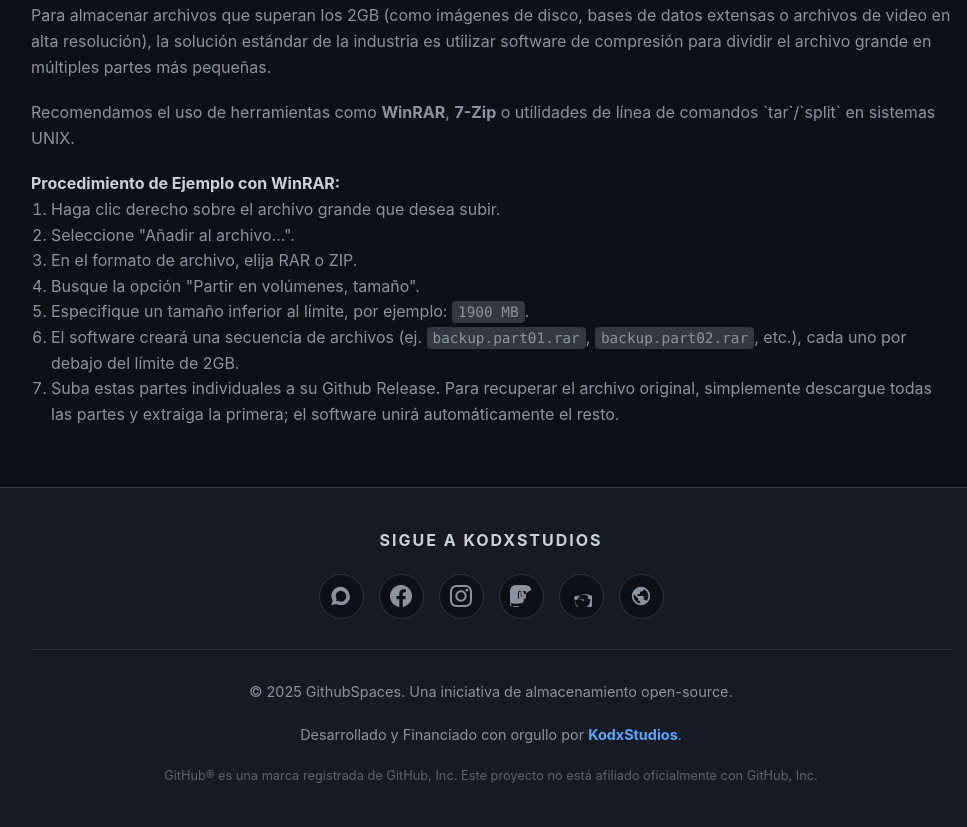
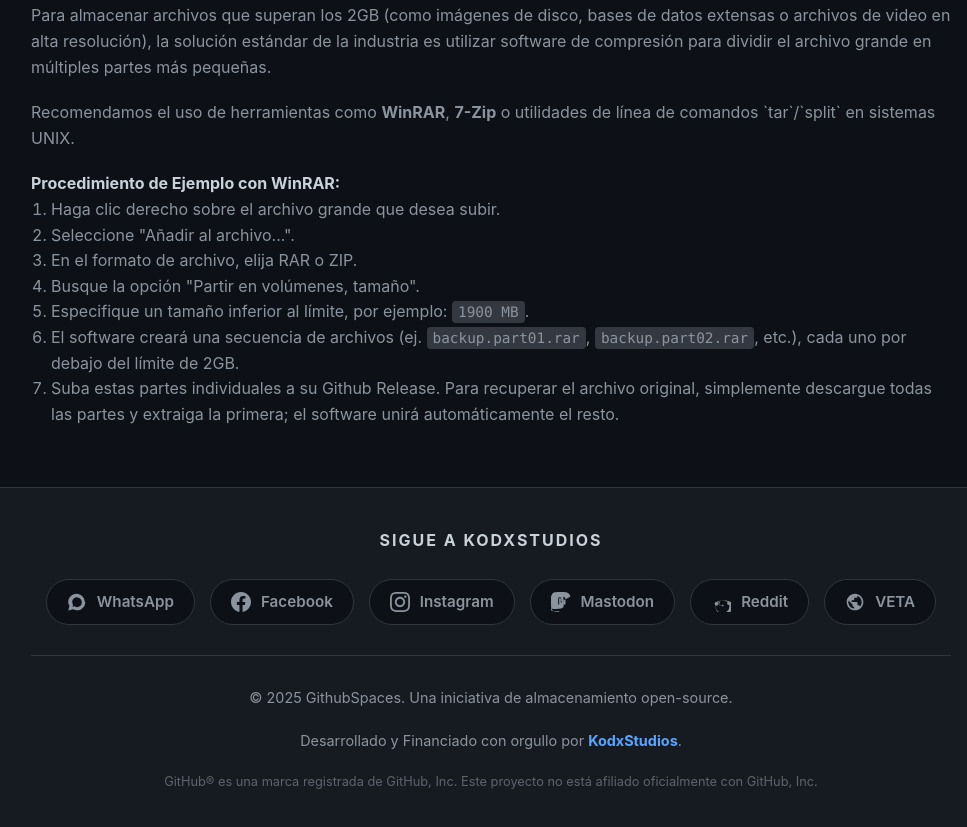
Before and after one commit to tntElite26/githubspaces, a plain HTML site: page index.html in a window 1280 px wide. Shown: the part 3221-4048 px from the top of the page, without its empty margins (149-1116 px from the left). Drawn offline with Linux system fonts and the light colour scheme.

Commit message:
Update index.html

```diff
--- a/index.html
+++ b/index.html
@@ -27,7 +27,7 @@
             --instagram-color: #E4405F;
             --mastodon-color: #6364FF;
             --reddit-color: #FF4500;
-            --veta-color: #00bfa5; /* Color distintivo para VETA */
+            --veta-color: #00bfa5;
         }
 
         /* Reset básico y tipografía */
@@ -195,7 +195,7 @@
             height: 100%;
         }
 
-        /* Footer y Redes Sociales */
+        /* Footer y Redes Sociales - ESTILO PÍLDORA (ICONO + TEXTO) */
         footer {
             background-color: var(--bg-secondary);
             padding: 40px 0;
@@ -214,7 +214,7 @@
             font-size: 1rem;
             text-transform: uppercase;
             letter-spacing: 2px;
-            margin-bottom: 20px;
+            margin-bottom: 25px;
             color: var(--text-primary);
         }
 
@@ -226,38 +226,41 @@
         }
 
         .social-btn {
-            display: flex;
+            display: inline-flex;
             align-items: center;
-            justify-content: center;
-            width: 45px;
-            height: 45px;
+            gap: 10px; /* Espacio entre icono y texto */
+            padding: 10px 20px;
             background-color: var(--bg-primary);
             border: 1px solid var(--border-color);
-            border-radius: 50%;
+            border-radius: 50px; /* Borde redondeado estilo píldora */
             color: var(--text-secondary);
             transition: all 0.3s ease;
             text-decoration: none;
+            font-weight: 600;
+            font-size: 0.95rem;
         }
 
         .social-btn svg {
-            width: 22px;
-            height: 22px;
+            width: 20px;
+            height: 20px;
             fill: currentColor;
+            transition: fill 0.3s ease;
         }
 
-        /* Efectos Hover específicos para cada red */
+        /* Efectos Hover: Color en borde, texto e icono */
         .social-btn:hover {
-            transform: translateY(-5px);
-            border-color: currentColor;
+            transform: translateY(-3px);
+            background-color: rgba(255, 255, 255, 0.05); /* Leve fondo al pasar el mouse */
             box-shadow: 0 5px 15px rgba(0,0,0,0.3);
         }
 
-        .social-btn.whatsapp:hover { color: var(--whatsapp-color); }
-        .social-btn.facebook:hover { color: var(--facebook-color); }
-        .social-btn.instagram:hover { color: var(--instagram-color); }
-        .social-btn.mastodon:hover { color: var(--mastodon-color); }
-        .social-btn.reddit:hover { color: var(--reddit-color); }
-        .social-btn.veta:hover { color: var(--veta-color); }
+        /* Colores específicos por red social */
+        .social-btn.whatsapp:hover { color: var(--whatsapp-color); border-color: var(--whatsapp-color); }
+        .social-btn.facebook:hover { color: var(--facebook-color); border-color: var(--facebook-color); }
+        .social-btn.instagram:hover { color: var(--instagram-color); border-color: var(--instagram-color); }
+        .social-btn.mastodon:hover { color: var(--mastodon-color); border-color: var(--mastodon-color); }
+        .social-btn.reddit:hover { color: var(--reddit-color); border-color: var(--reddit-color); }
+        .social-btn.veta:hover { color: var(--veta-color); border-color: var(--veta-color); }
 
         /* Responsive Media Queries */
         @media (max-width: 768px) {
@@ -274,6 +277,14 @@
                 position: relative;
                 margin-bottom: 10px;
                 top: 0;
+            }
+            /* En móviles, si hay muchos botones, se apilan ordenadamente */
+            .social-links {
+                gap: 10px;
+            }
+            .social-btn {
+                padding: 8px 15px;
+                font-size: 0.9rem;
             }
         }
     </style>
@@ -384,28 +395,34 @@
                 <h4 class="social-title">Sigue a KodxStudios</h4>
                 <div class="social-links">
 
-                    <a href="https://wa.link/kycrce" target="_blank" class="social-btn whatsapp" title="WhatsApp">
+                    <a href="https://wa.link/kycrce" target="_blank" class="social-btn whatsapp">
                         <svg viewBox="0 0 24 24"><path d="M12.031 6.172c-3.181 0-5.767 2.586-5.768 5.766-.001 1.298.38 2.27 1.019 3.287l-.711 2.515 2.505-.661c1.093.811 2.029 1.127 2.954 1.127 3.183 0 5.769-2.586 5.769-5.766 0-3.181-2.585-5.769-5.768-5.769zm9.92 5.766c0 5.484-4.469 9.954-9.921 9.954-1.638 0-3.321-.424-4.896-1.282l-5.632 1.488 1.492-5.467c-1.007-1.748-1.503-3.107-1.503-4.693 0-5.484 4.469-9.953 9.921-9.953 5.452 0 9.921 4.469 9.921 9.953z"/></svg>
+                        <span>WhatsApp</span>
                     </a>
 
-                    <a href="https://www.facebook.com/share/185ek7Kvd4/" target="_blank" class="social-btn facebook" title="Facebook">
+                    <a href="https://www.facebook.com/share/185ek7Kvd4/" target="_blank" class="social-btn facebook">
                         <svg viewBox="0 0 24 24"><path d="M24 12.073c0-6.627-5.373-12-12-12s-12 5.373-12 12c0 5.99 4.388 10.954 10.125 11.854v-8.385H7.078v-3.47h3.047V9.43c0-3.007 1.792-4.669 4.533-4.669 1.312 0 2.686.235 2.686.235v2.953H15.83c-1.491 0-1.956.925-1.956 1.874v2.25h3.328l-.532 3.47h-2.796v8.385C19.612 23.027 24 18.062 24 12.073z"/></svg>
+                        <span>Facebook</span>
                     </a>
 
-                    <a href="https://www.instagram.com/bryancortesz4k?igsh=b2IwMTcwN3kyb21p" target="_blank" class="social-btn instagram" title="Instagram">
+                    <a href="https://www.instagram.com/bryancortesz4k?igsh=b2IwMTcwN3kyb21p" target="_blank" class="social-btn instagram">
                         <svg viewBox="0 0 24 24"><path d="M12 2.163c3.204 0 3.584.012 4.85.07 3.252.148 4.771 1.691 4.919 4.919.058 1.265.069 1.645.069 4.849 0 3.205-.012 3.584-.069 4.849-.149 3.225-1.664 4.771-4.919 4.919-1.266.058-1.644.07-4.85.07-3.204 0-3.584-.012-4.849-.07-3.26-.149-4.771-1.699-4.919-4.92-.058-1.265-.07-1.644-.07-4.849 0-3.204.013-3.583.07-4.849.149-3.227 1.664-4.771 4.919-4.919 1.266-.057 1.645-.069 4.849-.069zm0-2.163c-3.259 0-3.667.014-4.947.072-4.358.2-6.78 2.618-6.98 6.98-.059 1.281-.073 1.689-.073 4.948 0 3.259.014 3.668.072 4.948.2 4.358 2.618 6.78 6.98 6.98 1.281.058 1.689.072 4.948.072 3.259 0 3.668-.014 4.948-.072 4.354-.2 6.782-2.618 6.979-6.98.059-1.28.073-1.689.073-4.948 0-3.259-.014-3.667-.072-4.947-.196-4.354-2.617-6.78-6.979-6.98-1.281-.059-1.69-.073-4.949-.073zm0 5.838c-3.403 0-6.162 2.759-6.162 6.162s2.759 6.163 6.162 6.163 6.162-2.759 6.162-6.163c0-3.403-2.759-6.162-6.162-6.162zm0 10.162c-2.209 0-4-1.79-4-4 0-2.209 1.791-4 4-4s4 1.791 4 4c0 2.21-1.791 4-4 4zm6.406-11.845c-.796 0-1.441.645-1.441 1.44s.645 1.44 1.441 1.44c.795 0 1.439-.645 1.439-1.44s-.644-1.44-1.439-1.44z"/></svg>
+                        <span>Instagram</span>
                     </a>
 
-                    <a href="https://mast.lat/@tntprojects" target="_blank" class="social-btn mastodon" title="Mastodon">
+                    <a href="https://mast.lat/@tntprojects" target="_blank" class="social-btn mastodon">
                         <svg viewBox="0 0 24 24"><path d="M23.268 5.313c-.35-2.578-2.617-4.61-5.304-5.004C17.51.242 15.792 0 11.813 0h-.03c-3.98 0-4.835.242-7.688.309C1.48 1.37.5 3.3.003 6.13c-.004.093-.01.375-.01.528 0 2.91.01 5.82.02 8.73.01 2.33.16 4.67 1.57 6.64 1.83 2.55 4.96 2.37 8.39 1.72l-.12-.8c-2.85.5-5.74.5-8.58-.2-1.3-.3-1.87-1.3-1.95-2.5-.02-.2-.03-.5-.03-.7 2.05.6 4.3.9 6.7.9 2.5 0 4.9-.3 7.2-.9 2.1-.5 2.1-2.9 2.1-5.6 0-3.2 0-3.5-.02-3.6zM10.87 14.9H8.62v-6.5c0-1.46.6-2.2 1.8-2.2 1.24 0 1.84.8 1.84 2.3v3h1.48v-3c0-1.5.6-2.3 1.84-2.3 1.2 0 1.8.74 1.8 2.2v6.5h-2.25v-6.3c0-.85-.3-1.28-.9-1.28-.66 0-1 .43-1 1.28v4h-1.5v-4c0-.85-.34-1.28-1-1.28-.6 0-.93.43-.93 1.28v6.3z"/></svg>
+                        <span>Mastodon</span>
                     </a>
 
-                    <a href="https://www.reddit.com/u/tntprojects/s/Jmp26nr2ls" target="_blank" class="social-btn reddit" title="Reddit">
+                    <a href="https://www.reddit.com/u/tntprojects/s/Jmp26nr2ls" target="_blank" class="social-btn reddit">
                         <svg viewBox="0 0 24 24"><path d="M14.238 15.348c.085.084.085.221 0 .306-.465.462-1.194.687-2.231.687l-.008-.002-.008.002c-1.036 0-1.766-.225-2.231-.688-.085-.084-.085-.221 0-.305.084-.084.222-.084.307 0 .379.377 1.008.561 1.924.561l.008-.002.008.002c.915 0 1.544-.184 1.924-.561.085-.084.223-.084.307 0zm-3.44-2.418c0-.507-.414-.919-.922-.919-.509 0-.923.412-.923.919 0 .506.414.918.923.918.508.001.922-.411.922-.918zm13.202-.93c-3.925-2.573-11.98-2.577-15.863-.002-1.138-.703-2.603-.437-3.351.783-.72 1.173-.391 2.628.71 3.424-.038.369-.06.742-.06 1.121 0 5.42 4.57 9.833 10.155 9.833 5.586 0 10.156-4.413 10.156-9.833 0-.39-.024-.775-.067-1.155 1.174-.741 1.583-2.26 1.008-3.486-.532-1.136-1.89-1.579-2.688-.685zm-2.022 5.253c0 4.413-3.649 8.016-8.134 8.016-4.485 0-8.134-3.603-8.134-8.016 0-.361.025-.718.072-1.07.728.32 1.559.223 2.21-.242 1.066-.759 1.309-2.128.706-3.14-.541-.91-1.637-1.152-2.508-.669 3.524-2.158 10.596-2.147 14.155.009-.948.497-1.286 1.679-.769 2.549.492.83 1.536 1.15 2.383.743.05.362.078.732.078 1.107zm-7.646-1.593c.509 0 .923.412.923.919 0 .507-.414.919-.923.919-.508 0-.922-.412-.922-.919 0-.507.414-.919.922-.919z"/></svg>
+                        <span>Reddit</span>
                     </a>
 
-                     <a href="https://veta.k.vu/Bryan" target="_blank" class="social-btn veta" title="VETA">
+                     <a href="https://veta.k.vu/Bryan" target="_blank" class="social-btn veta">
                         <svg viewBox="0 0 24 24"><path d="M12 2C6.48 2 2 6.48 2 12s4.48 10 10 10 10-4.48 10-10S17.52 2 12 2zm-1 17.93c-3.95-.49-7-3.85-7-7.93 0-.62.08-1.21.21-1.79L9 15v1c0 1.1.9 2 2 2v1.93zm6.9-2.54c-.26-.81-1-1.39-1.9-1.39h-1v-3c0-.55-.45-1-1-1H8v-2h2c.55 0 1-.45 1-1V7h2c1.1 0 2-.9 2-2v-.41c2.93 1.19 5 4.06 5 7.41 0 2.08-.8 3.97-2.1 5.39z"/></svg>
+                        <span>VETA</span>
                     </a>
 
                 </div>
```
